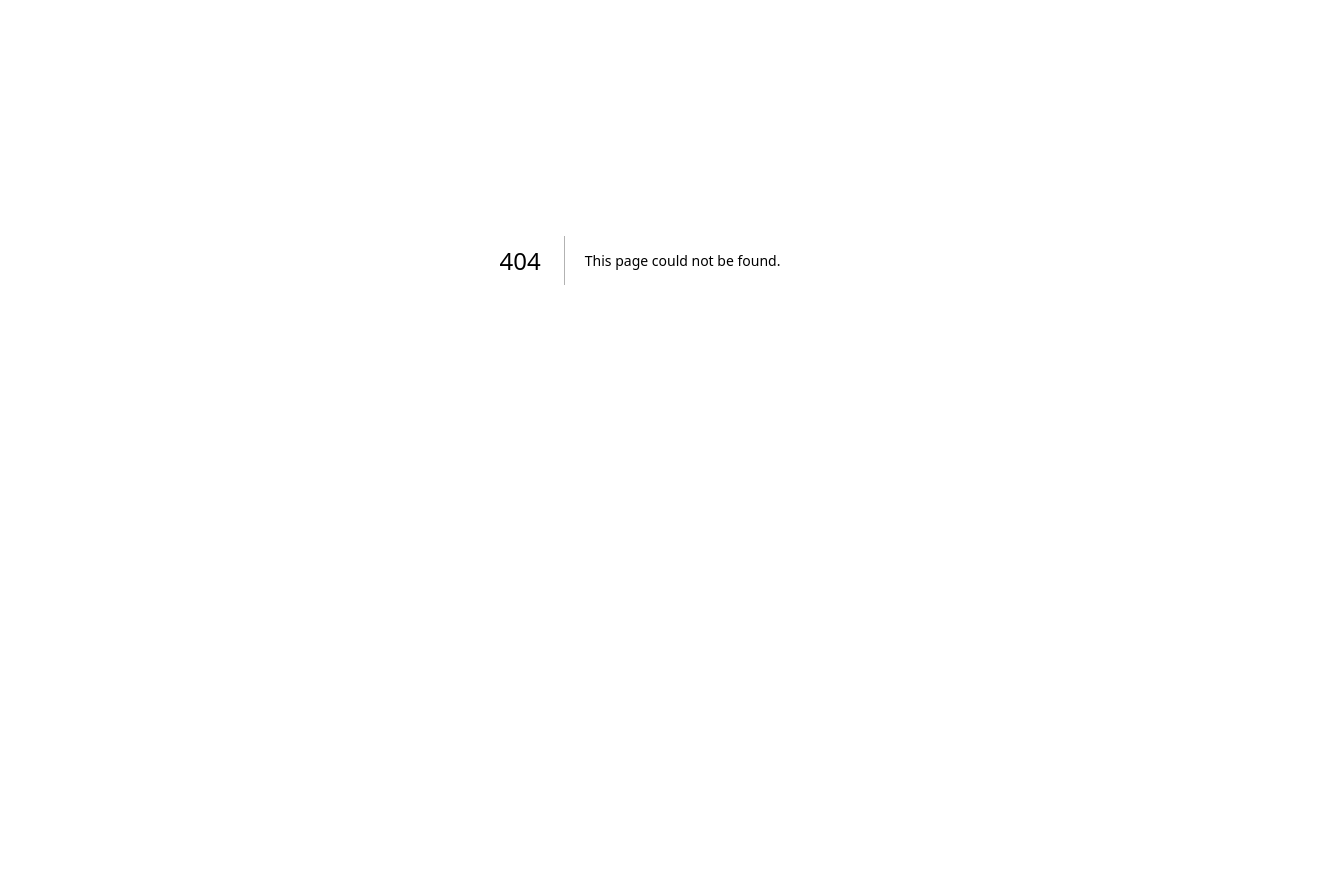
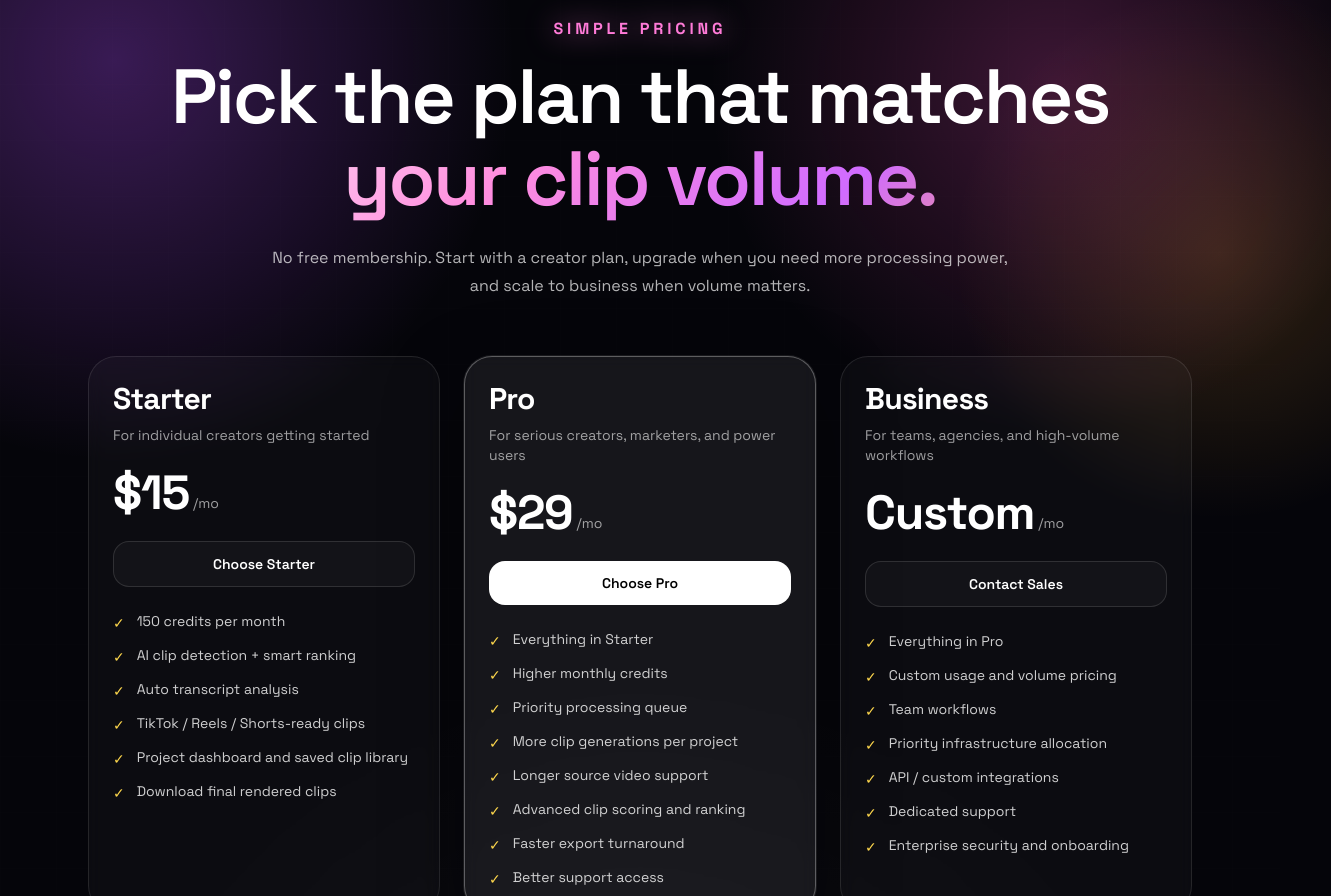
Before and after one commit to Duychinni/animecut, a Next.js app: page /pricing in a window 1280 px wide. Before the commit this address had no page. Shown: the part 140-1036 px from the top of the page, 1331 px wide, since content can reach past the window. Before the commit the page ends 800 px from the top, so only its background shows below. Built offline with nearby package versions, Linux system fonts and the light colour scheme.

Commit message:
Add themed pricing page with Starter Pro and Business tiers

```diff
--- /dev/null
+++ b/app/pricing/page.tsx
@@ -0,0 +1,149 @@
+import Link from 'next/link';
+import { HomeLogoLink } from '@/components/nav/HomeLogoLink';
+
+const starterFeatures = [
+  '150 credits per month',
+  'AI clip detection + smart ranking',
+  'Auto transcript analysis',
+  'TikTok / Reels / Shorts-ready clips',
+  'Project dashboard and saved clip library',
+  'Download final rendered clips',
+];
+
+const proFeatures = [
+  'Everything in Starter',
+  'Higher monthly credits',
+  'Priority processing queue',
+  'More clip generations per project',
+  'Longer source video support',
+  'Advanced clip scoring and ranking',
+  'Faster export turnaround',
+  'Better support access',
+];
+
+const businessFeatures = [
+  'Everything in Pro',
+  'Custom usage and volume pricing',
+  'Team workflows',
+  'Priority infrastructure allocation',
+  'API / custom integrations',
+  'Dedicated support',
+  'Enterprise security and onboarding',
+];
+
+function PlanCard({
+  name,
+  subtitle,
+  price,
+  highlighted = false,
+  features,
+  cta,
+}: {
+  name: string;
+  subtitle: string;
+  price: string;
+  highlighted?: boolean;
+  features: string[];
+  cta: string;
+}) {
+  return (
+    <article
+      className={`rounded-[28px] border p-6 backdrop-blur-sm ${
+        highlighted
+          ? 'border-white/30 bg-white/[0.07] shadow-[0_0_0_1px_rgba(255,255,255,0.08),0_30px_80px_rgba(0,0,0,0.35)]'
+          : 'border-white/10 bg-white/[0.03]'
+      }`}
+    >
+      <h2 className="text-3xl font-bold tracking-tight text-white">{name}</h2>
+      <p className="mt-2 text-sm text-white/60">{subtitle}</p>
+      <div className="mt-6 flex items-end gap-1">
+        <span className="text-5xl font-black tracking-tight text-white">{price}</span>
+        <span className="pb-1 text-sm text-white/60">/mo</span>
+      </div>
+
+      <button
+        type="button"
+        className={`mt-6 w-full rounded-2xl px-4 py-3 text-sm font-semibold transition ${
+          highlighted ? 'bg-white text-black hover:bg-white/90' : 'border border-white/12 bg-white/[0.03] text-white hover:bg-white/[0.06]'
+        }`}
+      >
+        {cta}
+      </button>
+
+      <ul className="mt-6 space-y-3 text-sm text-white/80">
+        {features.map((feature) => (
+          <li key={feature} className="flex gap-3">
+            <span className="mt-[2px] text-[#ffd84d]">✓</span>
+            <span>{feature}</span>
+          </li>
+        ))}
+      </ul>
+    </article>
+  );
+}
+
+export default function PricingPage() {
+  return (
+    <main className="app-shell min-h-screen text-white">
+      <div className="relative mx-auto max-w-6xl px-6 py-6">
+        <header className="grid grid-cols-[auto_1fr_auto] items-center border-b border-white/10 pb-4">
+          <HomeLogoLink />
+
+          <nav className="hidden items-center justify-center gap-8 text-sm text-white/75 md:flex">
+            <Link href="/#features" className="transition hover:text-white">Features</Link>
+            <Link href="/pricing" className="text-white">Pricing</Link>
+            <Link href="/dashboard" className="transition hover:text-white">Dashboard</Link>
+          </nav>
+
+          <div className="flex items-center justify-end gap-2">
+            <Link href="/auth/login" className="rounded-xl border border-white/15 bg-white/[0.03] px-3 py-2 text-sm text-white/85 transition hover:border-white/30 hover:bg-white/[0.06]">
+              Login
+            </Link>
+          </div>
+        </header>
+
+        <section className="mx-auto mt-16 max-w-6xl text-center">
+          <p className="text-sm font-black tracking-[0.24em] text-[#ff7bd8] drop-shadow-[0_0_14px_rgba(255,123,216,0.75)] md:text-base">
+            SIMPLE PRICING
+          </p>
+          <h1 className="mt-4 text-[3rem] font-semibold leading-[1.02] tracking-[-0.03em] md:text-[4.8rem]">
+            Pick the plan that matches
+            <span className="mt-1 block pb-[0.08em] bg-[linear-gradient(135deg,#ffffff_0%,#ff8dde_38%,#d06bff_68%,#ffb347_100%)] bg-clip-text text-transparent">
+              your clip volume.
+            </span>
+          </h1>
+          <p className="mx-auto mt-5 max-w-3xl text-[15px] leading-7 text-white/70 md:text-base">
+            No free membership. Start with a creator plan, upgrade when you need more processing power, and scale to business when volume matters.
+          </p>
+        </section>
+
+        <section className="mt-14 grid gap-6 lg:grid-cols-3">
+          <PlanCard
+            name="Starter"
+            subtitle="For individual creators getting started"
+            price="$15"
+            features={starterFeatures}
+            cta="Choose Starter"
+          />
+
+          <PlanCard
+            name="Pro"
+            subtitle="For serious creators, marketers, and power users"
+            price="$29"
+            highlighted
+            features={proFeatures}
+            cta="Choose Pro"
+          />
+
+          <PlanCard
+            name="Business"
+            subtitle="For teams, agencies, and high-volume workflows"
+            price="Custom"
+            features={businessFeatures}
+            cta="Contact Sales"
+          />
+        </section>
+      </div>
+    </main>
+  );
+}
```
